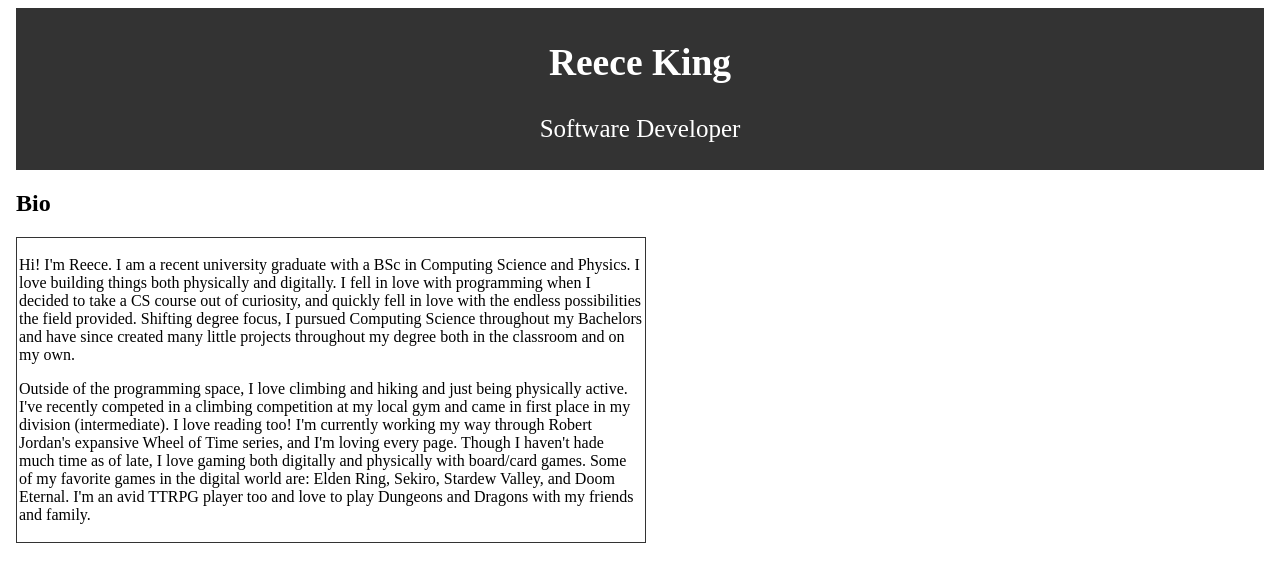
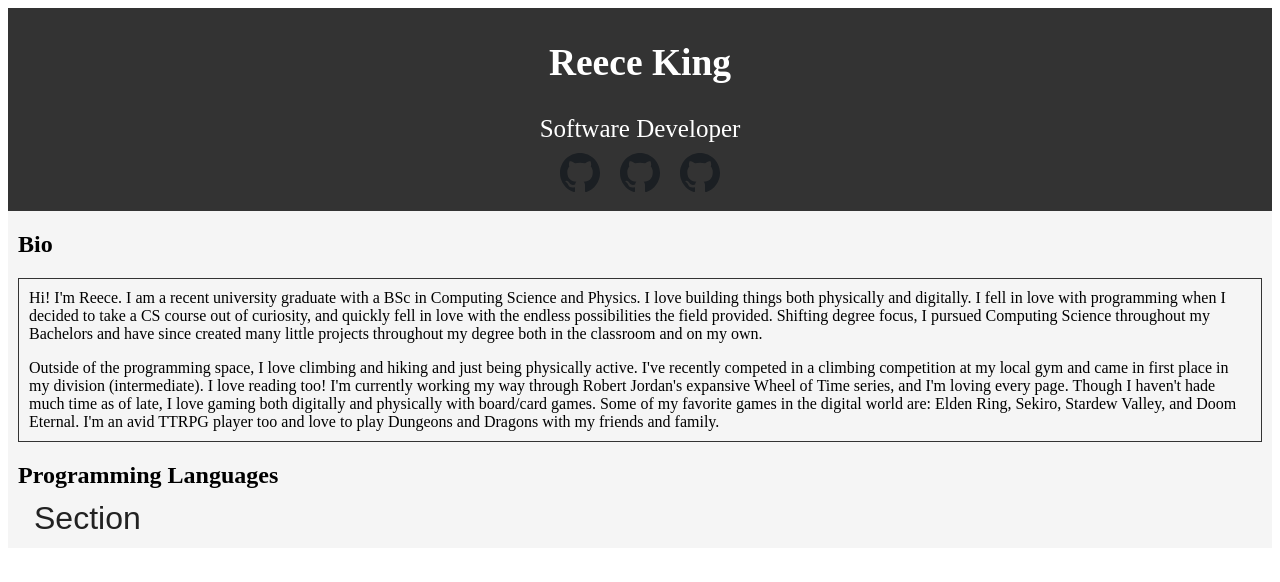
Before and after one commit to reecemlrking/reecemlrking.github.io, an Angular app: page / in a window 1280 px wide. Shown: the top 582 px of the page. Built offline with nearby package versions, Linux system fonts and the light colour scheme.

Commit message:
modified styles and added Languages compontent

```diff
--- a/src/app/app.component.css
+++ b/src/app/app.component.css
@@ -1,3 +1,9 @@
 body {
-    background-color: white;
+  background-color: #f5f5f5;
 }
+
+html,
+body {
+  margin: 0;
+  padding: 0;
+}
--- a/src/app/app.component.html
+++ b/src/app/app.component.html
@@ -1,12 +1,14 @@
 <!DOCTYPE html>
 
 <main class="main">
+
   <body>
     <section>
       <app-header></app-header>
     </section>
     <section>
       <app-bio></app-bio>
+      <app-languages></app-languages>
     </section>
   </body>
 </main>
--- a/src/app/app.component.ts
+++ b/src/app/app.component.ts
@@ -2,10 +2,11 @@ import { Component } from '@angular/core';
 import { RouterOutlet } from '@angular/router';
 import { HeaderComponent } from "./header/header.component";
 import { BioComponent } from "./bio/bio.component";
+import { LanguagesComponent } from './languages/languages.component';
 
 @Component({
   selector: 'app-root',
-  imports: [RouterOutlet, HeaderComponent, BioComponent],
+  imports: [RouterOutlet, HeaderComponent, BioComponent, LanguagesComponent],
   templateUrl: './app.component.html',
   styleUrl: './app.component.css'
 })
--- a/src/app/bio/bio.component.css
+++ b/src/app/bio/bio.component.css
@@ -1,7 +1,23 @@
 .bio {
-    border-width: 1px;
-    border-color: #333;
-    border-style: solid;
-    width: 50%;
-    padding: 2px;
+  margin: 10px;
 }
+
+.bio-header {
+  font-weight: bold;
+}
+
+
+.bio-body {
+  border-width: 1px;
+  border-color: #333;
+  border-style: solid;
+  padding: 10px;
+}
+
+.bio-body p:first-of-type {
+  margin-top: 0;
+}
+
+.bio-body p:last-of-type {
+  margin-bottom: 0;
+}
--- a/src/app/bio/bio.component.html
+++ b/src/app/bio/bio.component.html
@@ -1,5 +1,6 @@
-<h1>Bio</h1>
-<div class="bio">
+<div class='bio'>
+  <h1 class='bio-header'>Bio</h1>
+  <div class='bio-body'>
     <p>
       Hi! I'm Reece. I am a recent university graduate with a BSc in Computing Science and Physics.
       I love building things both physically and digitally. I fell in love with programming when I
@@ -18,3 +19,5 @@
       and love to play Dungeons and Dragons with my friends and family.
     </p>
   </div>
+
+</div>
--- a/src/app/header/header.component.css
+++ b/src/app/header/header.component.css
@@ -1,7 +1,27 @@
 .header {
-    padding: 2px;
-    text-align: center;
-    background: #333;
-    color: white;
-    font-size: 25px;
+  padding: 2px;
+  text-align: center;
+  background: #333;
+  color: white;
+  font-size: 25px;
 }
+
+.socials {
+  display: flex;
+  list-style-type: none;
+  padding: 10px;
+  margin: 0;
+  gap: 20px;
+  align-items: center;
+  justify-content: center;
+}
+
+.socials-image {
+  width: 40px;
+  height: 40px;
+}
+
+p {
+  padding-bottom: 0;
+  margin-bottom: 0;
+}
--- a/src/app/header/header.component.html
+++ b/src/app/header/header.component.html
@@ -1,4 +1,9 @@
 <div class="header">
-    <h1>Reece King</h1>
-    <p>Software Developer</p>
+  <h1>Reece King</h1>
+  <p>Software Developer</p>
+  <ul class='socials'>
+    <li><a href="https://github.com/reecemlrking"><img class="socials-image" src="/images/github.svg"></a></li>
+    <li><a href="https://github.com/reecemlrking"><img class="socials-image" src="/images/github.svg"></a></li>
+    <li><a href="https://github.com/reecemlrking"><img class="socials-image" src="/images/github.svg"></a></li>
+  </ul>
 </div>
--- /dev/null
+++ b/src/app/languages/languages.component.css
@@ -0,0 +1,43 @@
+.languages {
+  margin: 10px;
+}
+
+.languages-header {
+  font-weight: bold;
+  padding-bottom: 0;
+  margin-bottom: 0;
+}
+
+.languages-body {
+  padding: 10px;
+}
+
+.languages-body p:first-of-type {
+  margin-top: 0;
+}
+
+.languages-body p:last-of-type {
+  margin-bottom: 0;
+}
+
+.collapsible {
+  background-color: #f5f5f5;
+  cursor: pointer;
+  color: #222;
+  width: 100%;
+  border: none;
+  text-align: left;
+  outline: none;
+  font-size: 2em;
+}
+
+.active,
+.collapsible:hover {
+  background-color: #e5e5e5;
+}
+
+.content {
+  padding: 0 18px;
+  display: none;
+  overflow: hidden;
+}
--- /dev/null
+++ b/src/app/languages/languages.component.html
@@ -0,0 +1,11 @@
+<div class='languages'>
+  <h2 class='languages-header'>Programming Languages</h2>
+  <div class='languages-body'>
+    <button type="button" class="collapsible">Section</button>
+    <div class="content">
+      <p>
+        Lorem Ipsum
+      </p>
+    </div>
+  </div>
+</div>
```
Also changed, not shown: src/app/languages/languages.component.ts (added, +19 -0 lines), public/images/github.svg (added), 1 other file (tests, documents, lock files or other folders). Lines whose indentation alone changed are shown as unchanged.
